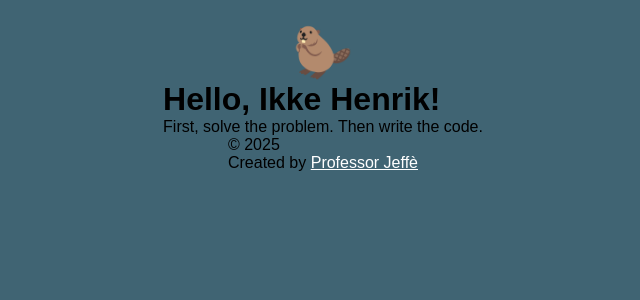
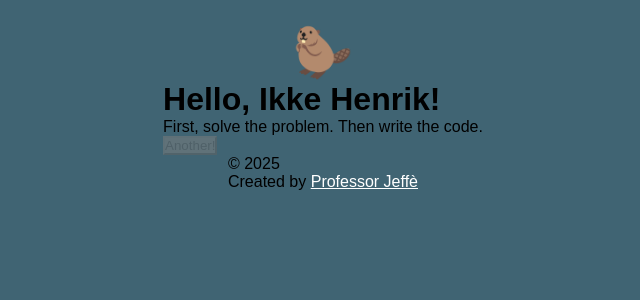
Before and after one commit to HenrikTS99/vue-test-app, a Vue app: page / in a window 1280 px wide. Shown: the top 300 px of the page, without its empty margins (317-957 px from the left). Built offline with nearby package versions, Linux system fonts and the light colour scheme.

Commit message:
v-bind: booleans and shorthands

```diff
--- a/src/components/Footer.vue
+++ b/src/components/Footer.vue
@@ -7,7 +7,7 @@ const href = ref("https://scrimba.com")
 <template>
     <footer>
         <p>&copy; {{ copyright_year }}</p>
-        <p>Created by <a v-bind:href="href"><span>Professor Jeffè</span></a></p>
+        <p>Created by <a :href><span>Professor Jeffè</span></a></p>
     </footer>
 
 </template>
--- a/src/components/Main.vue
+++ b/src/components/Main.vue
@@ -2,6 +2,7 @@
 import { ref } from 'vue';
 const name = ref('Henrik');
 const quote = ref("First, solve the problem. Then write the code.");
+const isBtnDisabled = ref(true)
 
 name.value = "Ikke Henrik";
 </script>
@@ -10,8 +11,18 @@ name.value = "Ikke Henrik";
     <main>
         <h1>Hello, {{ name }}!</h1>
         <p>{{ quote }}</p>
+        <section id="buttons">
+            <!-- Shorthand v-bind:  :disabled-->
+            <button v-bind:disabled="isBtnDisabled">Another!</button>
+        </section>
     </main>
 
 </template>
 
-<style scoped></style>
+<style scoped>
+button:disabled {
+    background: grey;
+    cursor: not-allowed;
+    opacity: 0.5;
+}
+</style>
```
